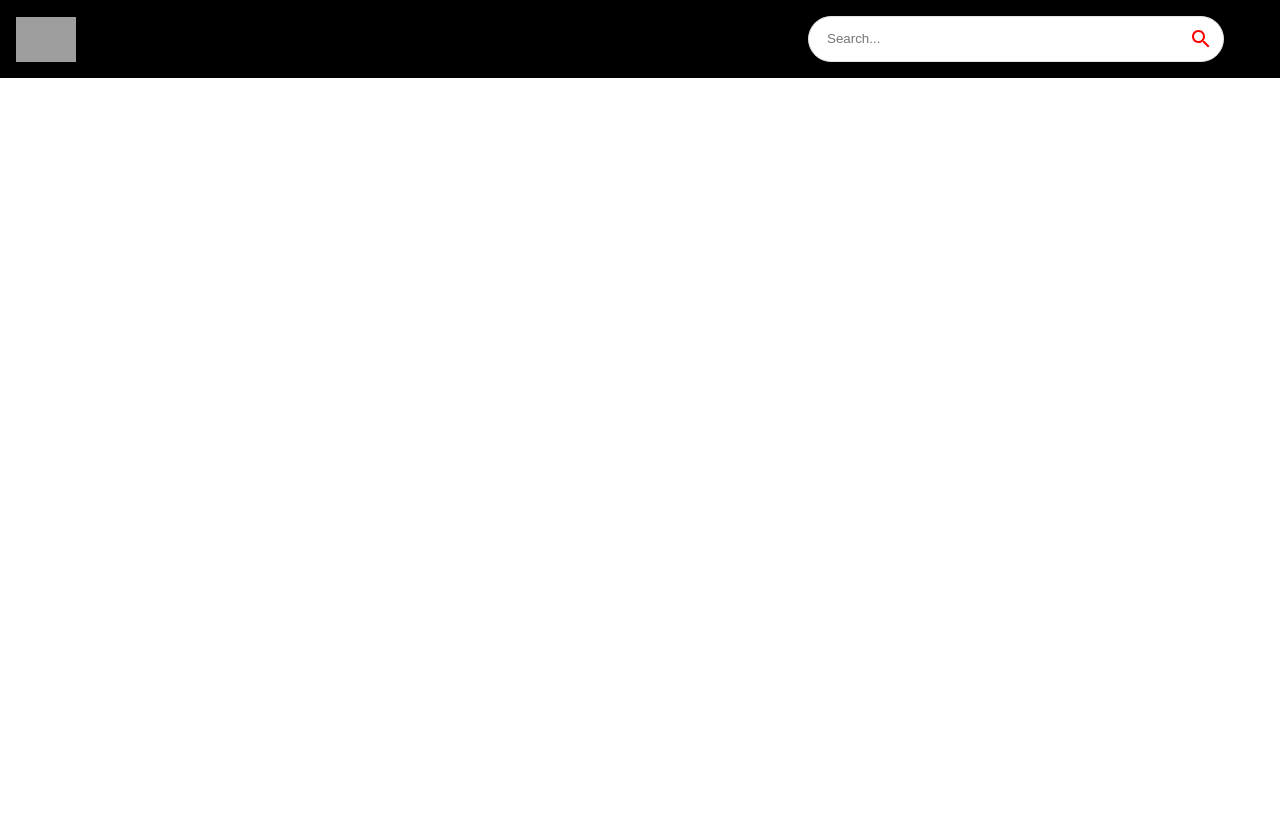
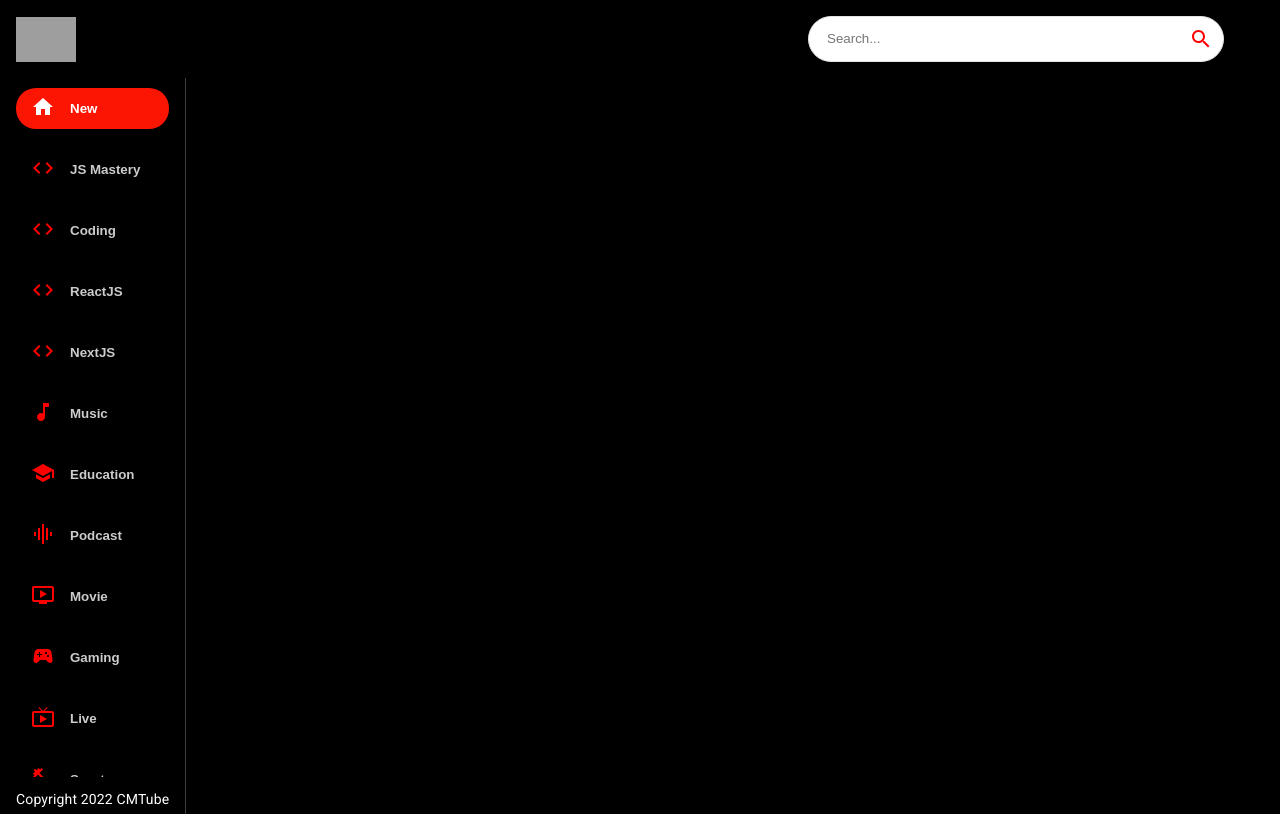
Before and after one commit to carlos-morais1507/youtube_clone, a React (Create React App) app: page / in a window 1280 px wide. Built offline with nearby package versions, Linux system fonts and the light colour scheme; grey boxes are pictures that could not be loaded; the HTML template or start-up script is replaced by a standard one.

Commit message:
feat: Add Sidebar Component

```diff
--- a/src/components/Feed.jsx
+++ b/src/components/Feed.jsx
@@ -1,10 +1,17 @@
 import { useState, useEffect } from "react";
 import { Box, Stack, Typography } from '@mui/material';
+import Sidebar from "./Sidebar";
 
 const Feed = () => {
   return (
     <Stack sx={{ flexDirection: { sx: "column", md:'row' } }}>
+      <Box sx={{ height: { sx: 'auto', md: '92vh' }, borderRight: '1px solid #3d3d3d', px: { sx:0, md: 2 } }}>
+        <Sidebar />
 
+        <Typography className="copyright" variant="body2" sx={{ mt: 1.5, color: '#fff' }}>
+          Copyright 2022 CMTube
+        </Typography>
+      </Box>
     </Stack>
   )
 }
--- /dev/null
+++ b/src/components/Sidebar.jsx
@@ -0,0 +1,39 @@
+import { Stack } from "@mui/material";
+
+import { categories } from "../utils/constants";
+
+const selectedCategory = 'New'
+
+const Sidebar = () => (
+    <Stack
+      direction="row"
+      sx={{
+        overflowY: 'auto',
+        height: { sx: 'auto', md: '95%' },
+        flexDirection: { md: 'column' },
+      }}
+    >
+      {categories.map((category) => (
+        <button
+          className="category-btn"
+          style={{
+            background: category.name === selectedCategory && '#FC1503', color: 'white'
+          }}
+          key={category.name}
+        >
+          <span
+            style={{ color: category.name === selectedCategory ? 'white' : 'red', marginRight: '15px'}}
+          >
+            {category.icon}
+          </span>
+          <span
+            style={{ opacity: category.name === selectedCategory ? '1' : '0.8' }}
+          >
+            {category.name}
+          </span>
+        </button>
+      ))}
+    </Stack>
+  )
+
+export default Sidebar
--- a/src/components/index.js
+++ b/src/components/index.js
@@ -4,3 +4,4 @@
 export { default as SearchFeed } from './SearchFeed';
 export { default as VideoDetail } from './VideoDetail';
 export { default as SearchBar } from './SearchBar';
+export { default as Sidebar } from './Sidebar';
```
